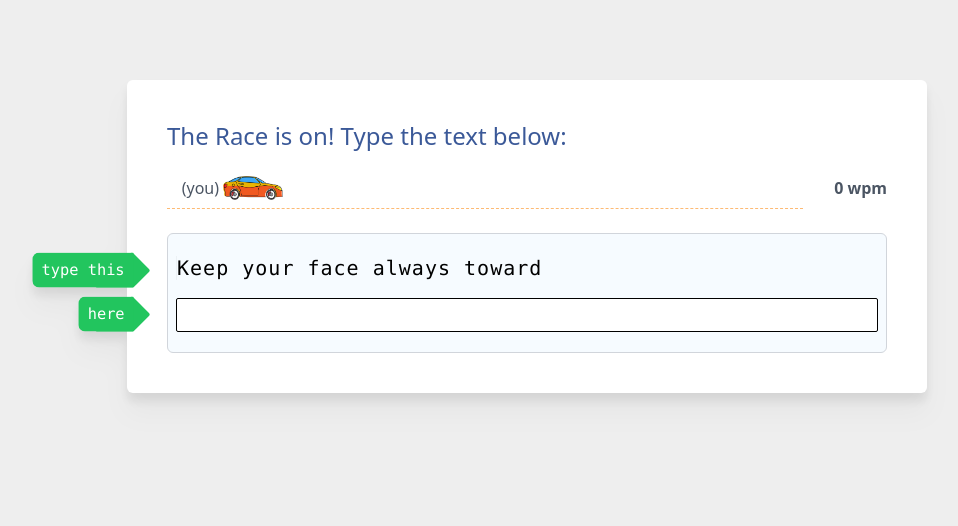
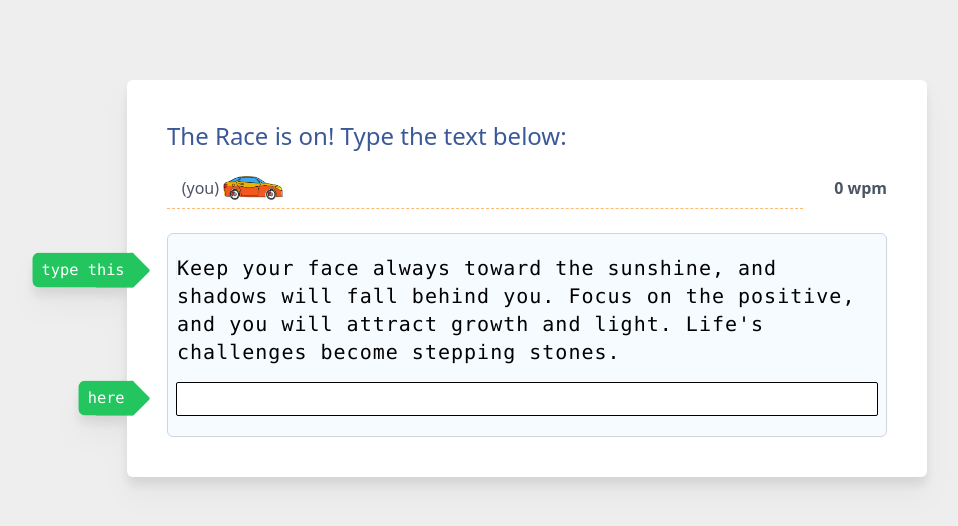
Before and after one commit to nawadeveloper/typeracer, a React (Vite) app in the folder client/: page / in a window 1280 px wide. Shown: the top 526 px of the page, without its empty margins (113-1071 px from the left). Built offline with nearby package versions, Linux system fonts and the light colour scheme.

Commit message:
minimum 20wpm timer and text select none

```diff
--- a/client/src/components/RaceTimer.tsx
+++ b/client/src/components/RaceTimer.tsx
@@ -3,7 +3,9 @@ import formatTime from "../utils/formatTime";
 import { useTypingStore } from "../stores/useTypingStore";
 
 const RaceTimer = () => {
-  const [time, setTime] = useState(60);
+  const minimumTypingSpeed = 20;
+  const text = useTypingStore((state) => state.text);
+  const [time, setTime] = useState((text.length / 5 / minimumTypingSpeed) * 60);
 
   useEffect(() => {
     if (time <= 0) {
--- a/client/src/components/TextToBeTyped.tsx
+++ b/client/src/components/TextToBeTyped.tsx
@@ -3,7 +3,7 @@ import { Mark, useTypingStore } from "../stores/useTypingStore";
 const TextToBeType = ({ text }: { text: string }) => {
   const mark = useTypingStore((state) => state.mark);
   return (
-    <p>
+    <p style={{ userSelect: "none" }}>
       {text.split("").map((char, i) => {
         return (
           <span className={addMark(i, mark)} key={char + i}>
--- a/client/src/utils/getText.ts
+++ b/client/src/utils/getText.ts
@@ -1,5 +1,5 @@
 export default (arr: string[]): string => {
 
     const index = Math.floor(Math.random() * arr.length)
-    return arr[index].split(" ").slice(0, 5).join(" ")
+    return arr[index]
 }
```
